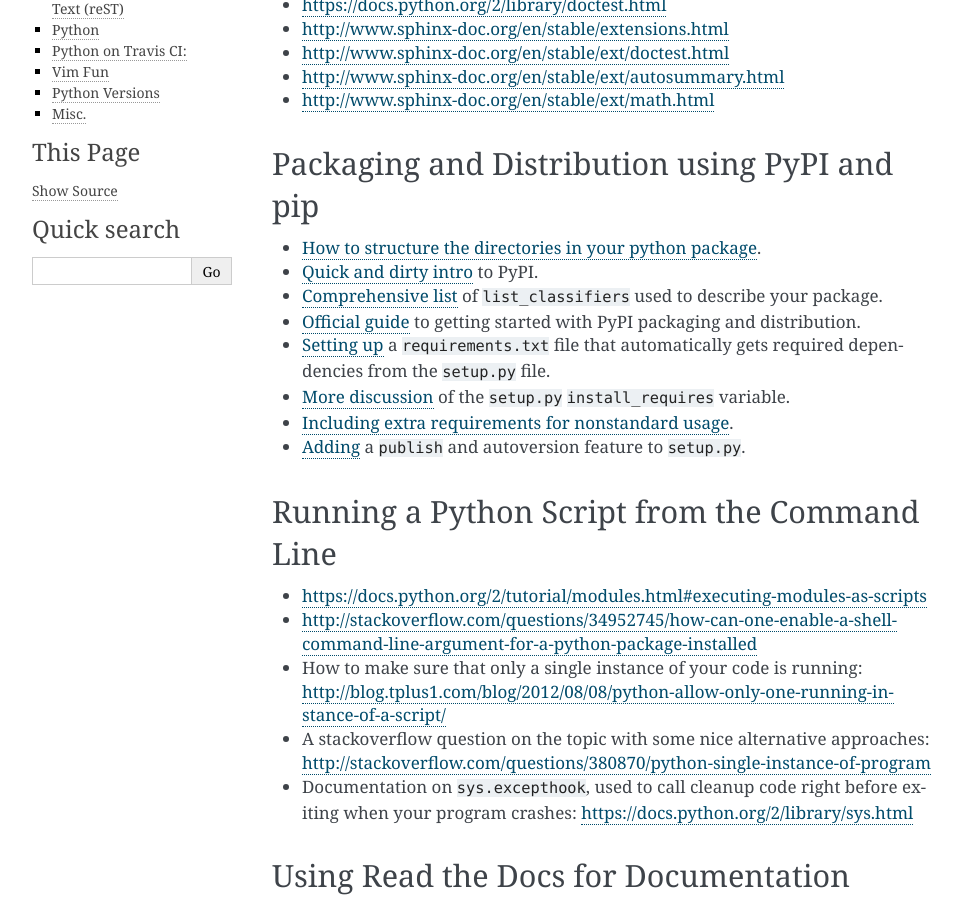
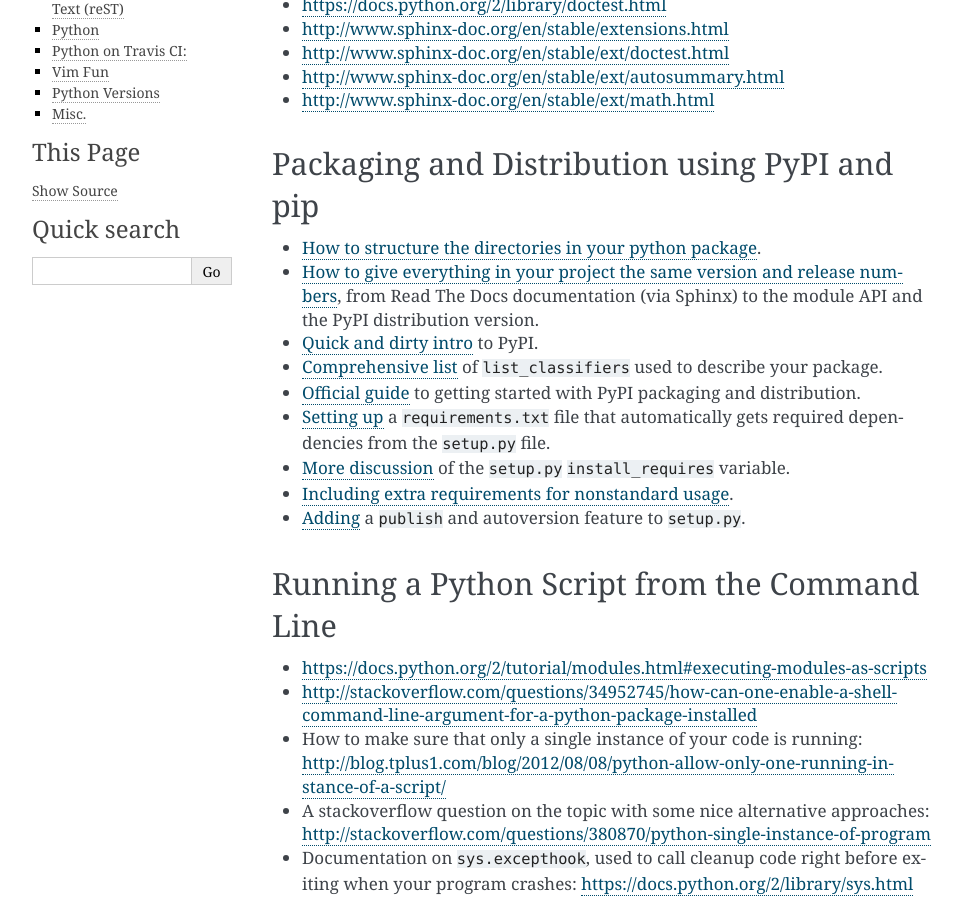
Before and after one commit to stefco/geco_stat, a Sphinx documentation site: the page built from docs/useful_links.rst, in a window 1280 px wide and 900 px high, scrolled down 369 px. Shown: the whole window, without its empty margins (148-1110 px from the left). Built offline with Sphinx 7.4.7, drawn with Linux system fonts in a browser that asks for light colours; the version number could not be read and is left out.

Commit message:
FIX Python3 version import issue
FIX Python3.x does not recognize the import file path for version, so just
implement an `execfile()` type solution akin to that used in `setup.py`.

ADD `make clean` should also delete `__pycache__` directory crud produced by
pip3.

```diff
--- a/docs/useful_links.rst
+++ b/docs/useful_links.rst
@@ -23,6 +23,9 @@
 ---------------------------------------------
 
 * `How to structure the directories in your python package`_.
+* `How to give everything in your project the same version and release numbers`_,
+  from Read The Docs documentation (via Sphinx) to the module API and the PyPI
+  distribution version.
 * `Quick and dirty intro`_ to PyPI.
 * `Comprehensive list`_ of ``list_classifiers`` used to describe your package.
 * `Official guide`_ to getting started with PyPI packaging and distribution.
@@ -33,6 +36,7 @@
 * `Adding`_ a ``publish`` and autoversion feature to ``setup.py``.
 
 .. _How to structure the directories in your python package: http://stackoverflow.com/questions/17457782/how-to-structure-python-packages-without-repeating-top-level-name-for-import/17530651#17530651
+.. _How to give everything in your project the same version and release numbers: https://packaging.python.org/en/latest/single_source_version/
 .. _Comprehensive list: https://pypi.python.org/pypi?%3Aaction=list_classifiers
 .. _Quick and dirty intro: https://hynek.me/articles/sharing-your-labor-of-love-pypi-quick-and-dirty/
 .. _Official guide: https://python-packaging.readthedocs.org/en/latest/minimal.html
--- a/geco_stat/__init__.py
+++ b/geco_stat/__init__.py
@@ -7,7 +7,10 @@
 import h5py             # >=2.5.0
 import abc
 import numpy as np      # >=1.10.4
-from _version import __version__, __release__
+
+# from version import __release__ as version
+# for python3.x compatibility, ditch execfile
+exec(compile(open('geco_stat/_version.py', "rb").read(), 'geco_stat/_version.py', 'exec'))
 
 __default_bitrate__ = 16384
 
```
Also changed, not shown: 1 other file.
